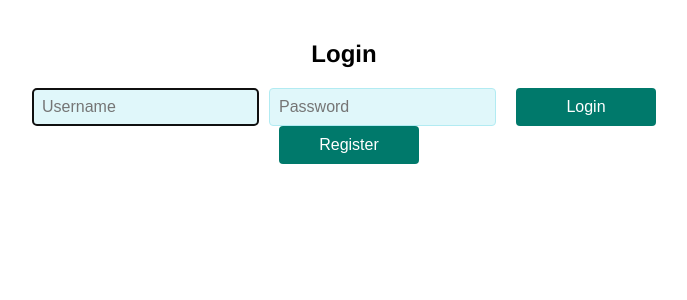
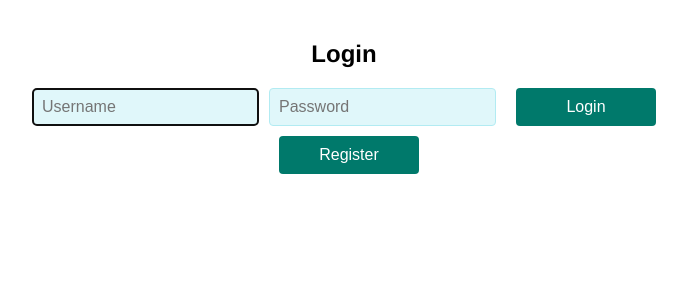
Before and after one commit to Pazazamadaz/todolist-vue, a Vue app: page /login in a window 1280 px wide. Shown: the top 300 px of the page, without its empty margins (296-983 px from the left). Built offline with nearby package versions, Linux system fonts and the light colour scheme.

Commit message:
fixed delete user. Added top margin to register button

```diff
--- a/src/App.css
+++ b/src/App.css
@@ -48,6 +48,10 @@ body {
 
 .register-inputs button {
   margin-left: 10px; /* Adds spacing between the last input and the button */
+}
+
+.register-button {
+  margin-top: 10px;
 }
 
 /* Centering the table */
--- a/src/components/Admin/AdminPanel.vue
+++ b/src/components/Admin/AdminPanel.vue
@@ -17,7 +17,7 @@
         <tr v-for="user in users" :key="user">
           <td>{{ user }}</td>
           <td>
-            <button @click="() => deleteUsername = user">Delete</button>
+            <button @click="deleteUsername = user">Delete</button>
           </td>
         </tr>
         </tbody>
--- a/src/components/UserLogin/UserLogin.vue
+++ b/src/components/UserLogin/UserLogin.vue
@@ -6,7 +6,7 @@
       <input v-model="password" type="password" class="custom-input" placeholder="Password" required @keyup.enter="login" />
       <button @click="login">Login</button>
     </div>
-    <button @click="(() => registerUser = true)" class="custom-button">Register</button>
+    <button @click="(() => registerUser = true)" class="custom-button register-button">Register</button>
   </div>
 
   <ShowCreateUserModal />
--- a/src/stores/useAuthStore.js
+++ b/src/stores/useAuthStore.js
@@ -84,7 +84,6 @@ const useAuthStore = () => {
       }
     })
 
-    // Return the refs and methods for usage in login and register components
     authStore = { register, registerOtherUser, login, logout, isAuthenticated, username, password, newUsername, newPassword, token };
   }
 
```
